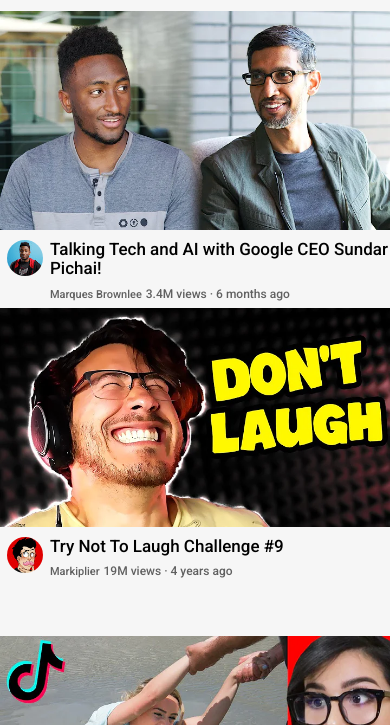
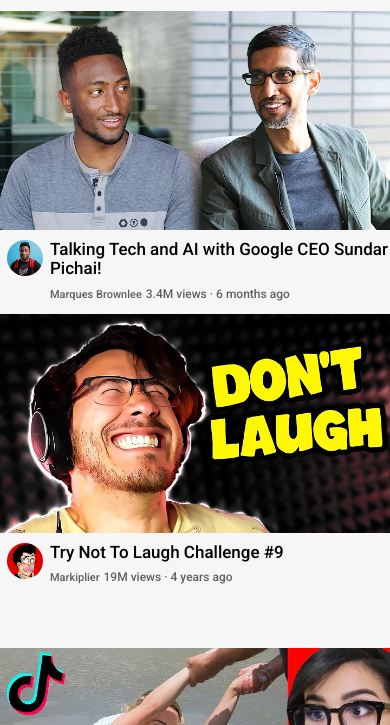
Before and after one commit to Xprim3/youtube-clone, a website built with Vite: page index.html in a window 390 px wide. Shown: the part 119-844 px from the top of the page. Built offline with nearby package versions, Linux system fonts and the light colour scheme; a web font is replaced by a local one.

Commit message:
second commit

```diff
--- a/styles/header.css
+++ b/styles/header.css
@@ -317,6 +317,7 @@
   display: grid;
   grid-template-columns: 1fr;
   grid-template-rows: repeat(1, 297px);
+  gap: 6px;
 
   position: absolute;
   top: 130px;
```
